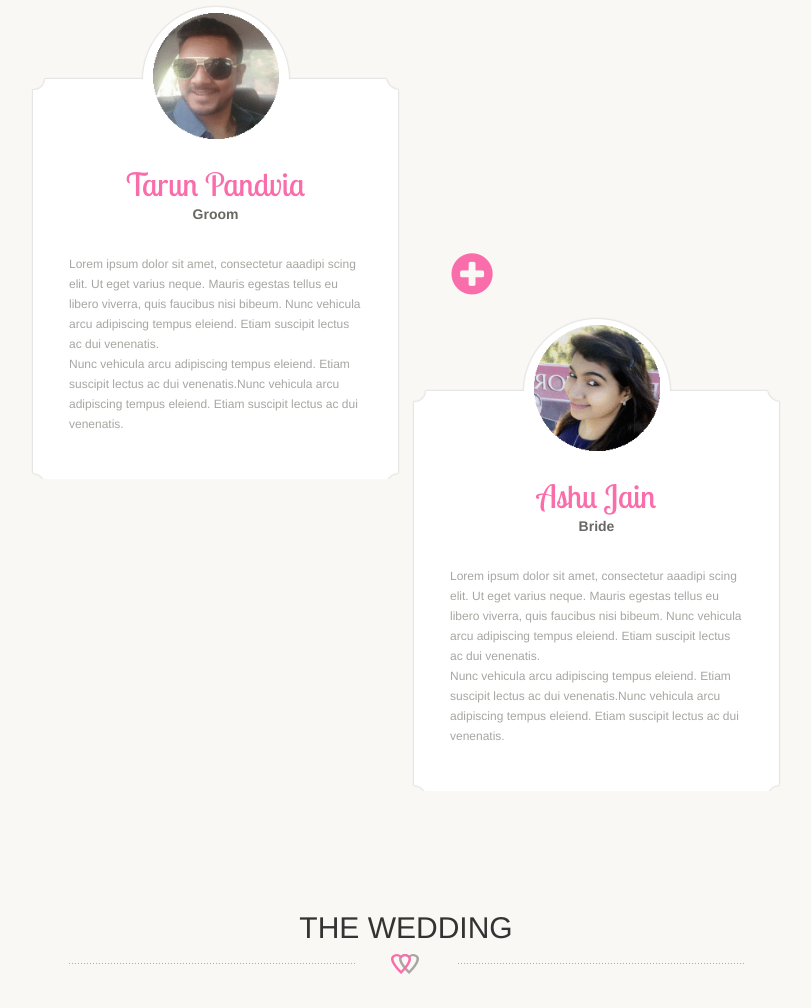
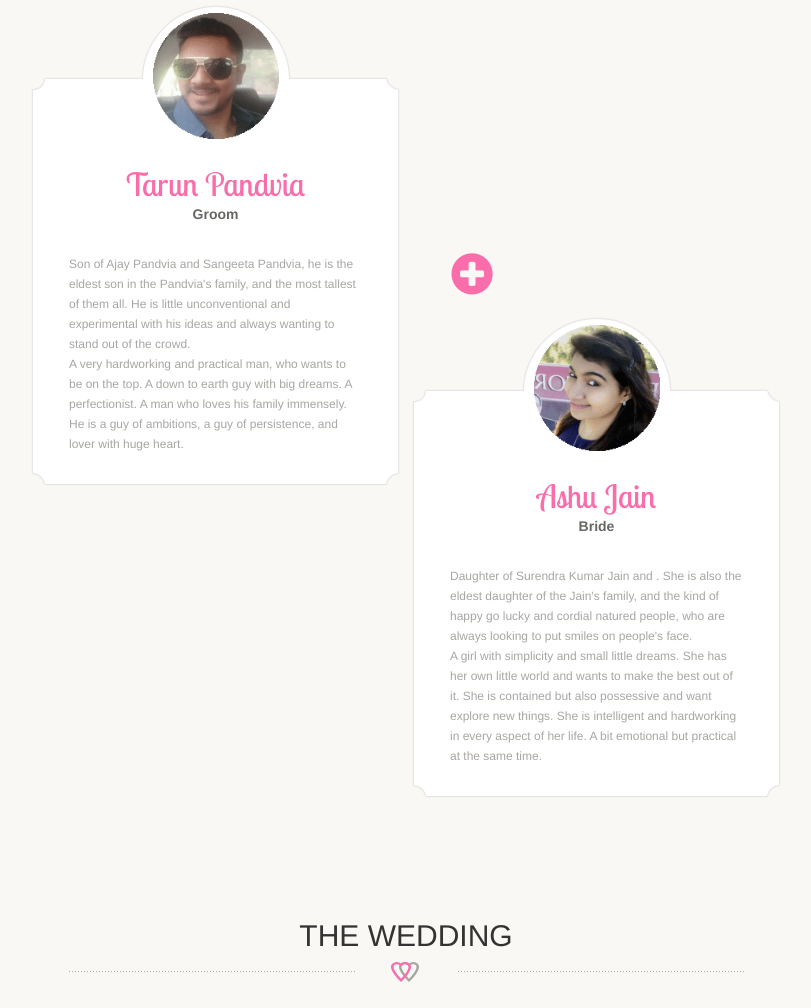
Before and after one commit to gauzpan/wedding-site, a website: page src/index.html in a window 1280 px wide. Shown: the part 950-1958 px from the top of the page, without its empty margins (234-1045 px from the left). Drawn offline with nearby package versions, Linux system fonts and the light colour scheme; a script that the page names is missing.

Commit message:
Content changes made.

```diff
--- a/src/index.html
+++ b/src/index.html
@@ -8,6 +8,8 @@
         <meta name="viewport" content="width=device-width, initial-scale=1">
 
         <link rel="apple-touch-icon" href="apple-touch-icon.png">
+        <link rel="icon" type = "image/png"  href="img/favicon.png" >
+
         <!-- Place favicon.ico in the root directory -->
         <!-- Latest compiled and minified CSS -->
         <link rel="stylesheet" href="http://maxcdn.bootstrapcdn.com/bootstrap/3.3.7/css/bootstrap.min.css">
@@ -62,7 +64,7 @@
                 <a href="#section-about">Our Story</a>
                 <a href="#section-wedding"> Schedule </a>
 
-                <a href="#section-family-groom">Family</a>
+                <!--<a href="#section-family-groom">Family</a>-->
                 <a href = "#section-rsvp"> RSVP </a>
 
             </div>
@@ -91,13 +93,11 @@
                         <h3 class="about-title">Tarun Pandvia</h3>
                         <div class="about-subtitle">Groom</div>
                         <div class="about-content">
-                            Lorem ipsum dolor sit amet, consectetur aaadipi scing elit. Ut eget varius neque. Mauris egestas tellus eu
-                            libero viverra, quis faucibus nisi bibeum. Nunc vehicula arcu adipiscing tempus eleiend. Etiam suscipit
-                            lectus ac dui venenatis.
+                            Son of Ajay Pandvia and Sangeeta Pandvia, he is the eldest son in the Pandvia's family,  and the most tallest of them all. He is little unconventional
+                            and experimental with his ideas and always wanting to stand out of the crowd.
                             <br/>
-                            Nunc vehicula arcu adipiscing tempus eleiend. Etiam suscipit
-                            lectus ac dui venenatis.Nunc vehicula arcu adipiscing tempus eleiend. Etiam suscipit
-                            lectus ac dui venenatis.
+                            A very hardworking and practical man, who wants to be on the top. A down to earth guy with big dreams.
+                            A perfectionist. A man who loves his family immensely. He is a guy of ambitions, a guy of persistence, and lover with huge heart.
                         </div>
                     </div>
                     <!-- ===== / End About Tarun Left ===== -->
@@ -116,13 +116,12 @@
                         <h3 class="about-title">Ashu Jain</h3>
                         <div class="about-subtitle">Bride</div>
                         <div class="about-content">
-                            Lorem ipsum dolor sit amet, consectetur aaadipi scing elit. Ut eget varius neque. Mauris egestas tellus eu
-                            libero viverra, quis faucibus nisi bibeum. Nunc vehicula arcu adipiscing tempus eleiend. Etiam suscipit
-                            lectus ac dui venenatis.
+                            Daughter of Surendra Kumar Jain and . She is also the eldest daughter of the Jain's family, and the kind of happy go lucky and cordial natured people,
+                            who are always looking to put smiles on people's face.
                             <br/>
-                            Nunc vehicula arcu adipiscing tempus eleiend. Etiam suscipit
-                            lectus ac dui venenatis.Nunc vehicula arcu adipiscing tempus eleiend. Etiam suscipit
-                            lectus ac dui venenatis.
+                            A girl with simplicity and small little dreams. She has her own little world and wants to make the best out of it.
+                            She is contained but also possessive and want explore new things.
+                            She is intelligent and hardworking in every aspect of her life. A bit emotional but practical at the same time.
                         </div>
                     </div>
                     <!-- ===== / End About Right ===== -->
--- a/src/less/styles.less
+++ b/src/less/styles.less
@@ -137,6 +137,7 @@
     position: absolute;
     bottom : 0;
     left:46%;
+
 }
 
 #rsvp-button img{
@@ -144,7 +145,8 @@
 }
 @media only screen and (max-width: 768px) {
     .rsvp-button-container{
-        left:35%;
+        left:25%;
+        width:100%;
     }
 }
 
```
Also changed, not shown: src/css/main.css, src/img/favicon.png (added), src/img/rsvp.png, 1 other file.
